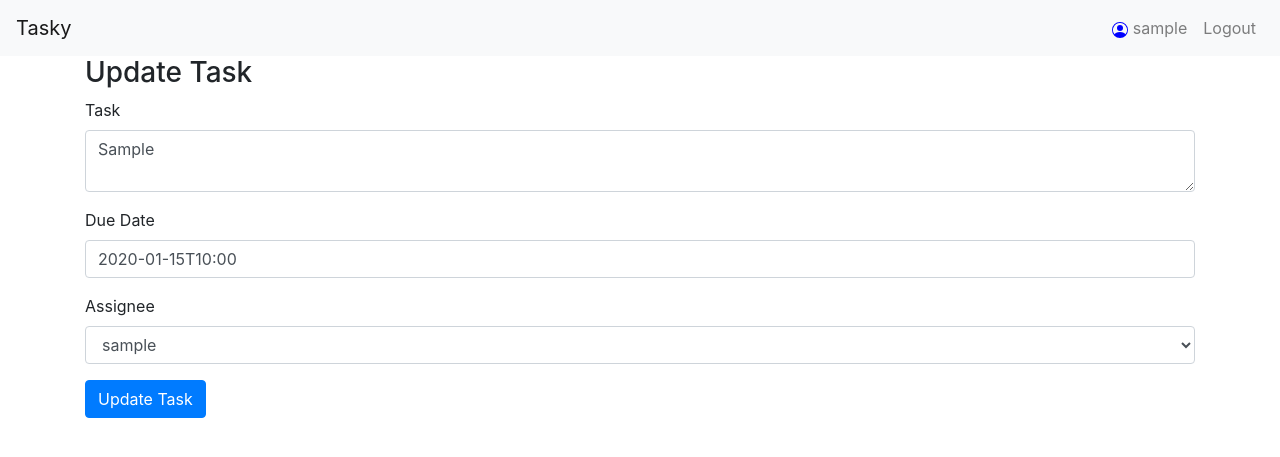
After one commit to gabrie-lhilarion/Tasky, a Flask app: page /task/1/update in a window 1280 px wide. The commit adds this page. Shown: the top 457 px of the page. Run offline with Flask 3, Linux system fonts and the light colour scheme; a user stored in the database is signed in; tables that the repository leaves empty hold one stand-in row (values such as "Sample post").

Commit message:
Add function to update task

```diff
--- a/app/main/forms.py
+++ b/app/main/forms.py
@@ -1,7 +1,8 @@
 from flask_wtf import FlaskForm
-from wtforms import StringField, TextAreaField, DateTimeField, SubmitField, BooleanField
+from wtforms import StringField, TextAreaField, DateTimeField, SubmitField, SelectField
 from wtforms.validators import DataRequired, Optional
 from app.fields import DateTimeLocalField
+from app.models import User
 
 
 class ProjectForm(FlaskForm):
@@ -13,4 +14,15 @@ class ProjectForm(FlaskForm):
 class TaskForm(FlaskForm):
     activity = TextAreaField('Task', validators=[DataRequired()])
     due_date = DateTimeLocalField('Due Date', format='%Y-%m-%dT%H:%M', validators=[DataRequired()])
+    assignee = SelectField('Assign to', coerce=int, validators=[DataRequired()])
     submit = SubmitField('Add Task')
+
+    def __init__(self, *args, **kwargs):
+        super(TaskForm, self).__init__(*args, **kwargs)
+        self.assignee.choices = [(user.id, user.username) for user in User.query.all()]
+
+class UpdateTaskForm(FlaskForm):
+    activity = TextAreaField('Task', validators=[DataRequired()])
+    due_date = DateTimeField('Due Date', format='%Y-%m-%dT%H:%M', validators=[Optional()])
+    assignee = SelectField('Assignee', coerce=int, validators=[DataRequired()])
+    submit = SubmitField('Update Task')
--- a/app/main/views.py
+++ b/app/main/views.py
@@ -9,7 +9,8 @@ from flask_login import login_required, current_user
 from app import db
 from app.main import main
 from app.main.forms import ProjectForm, TaskForm
-from app.models import Project, Task
+from app.models import Project, Task, User
+from app.main.forms import UpdateTaskForm
 
 
 @main.route('/', methods=['GET', 'POST'])
@@ -52,20 +53,24 @@ def project_detail(project_id):
     if request.method == 'POST':
         try:
             if form.validate_on_submit():
-                task = Task(
-                    activity=form.activity.data,
-                    due_date=form.due_date.data if form.due_date.data else None,
-                    status='pending',
-                    owner=current_user,
-                    project=project
-                )
-                db.session.add(task)
-                db.session.commit()
-                flash('Task added successfully!', 'success')
-                return redirect(url_for('main.project_detail', project_id=project_id))
+                assignee_id = form.assignee.data  # Retrieve assignee ID from the form
+                if assignee_id:  # Check if an assignee is selected
+                    task = Task(
+                        activity=form.activity.data,
+                        due_date=form.due_date.data,
+                        status='pending',
+                        assignee=assignee_id,  # Associate the selected assignee with the task
+                        owner=current_user,
+                        project=project
+                    )
+                    db.session.add(task)
+                    db.session.commit()
+                    flash('Task added successfully!', 'success')
+                    return redirect(url_for('main.project_detail', project_id=project_id))
+                else:
+                    flash('Please select an assignee for the task.', 'danger')
             else:
                 flash('Form validation failed', 'danger')
-
         except Exception as e:
             flash(f"An error occurred: {str(e)}", 'danger')
 
@@ -74,4 +79,37 @@ def project_detail(project_id):
         for error in errors:
             flash(f"Error in {getattr(form, field).label.text}: {error}", 'danger')
 
+    for task in project.tasks:
+        task.assignee_name = User.query.get(task.assignee).fullname
+
     return render_template('main/project_detail.html', project=project, form=form)
+
+
+@main.route('/task/<int:task_id>/update', methods=['GET', 'POST'])
+@login_required
+@login_required
+def update_task(task_id):
+    task = Task.query.get_or_404(task_id)
+    project = Project.query.get_or_404(task.project_id)
+
+    form = UpdateTaskForm(obj=task)
+
+    # Populate the assignee field with users
+    form.assignee.choices = [(user.id, user.username) for user in User.query.all()]
+
+    if form.validate_on_submit():
+        task.activity = form.activity.data
+        task.due_date = form.due_date.data
+        task.assignee = form.assignee.data
+        db.session.commit()
+        flash('Task updated successfully!', 'success')
+        return redirect(url_for('main.project_detail', project_id=task.project_id))
+
+    return render_template('main/update_task.html', form=form, task=task)
+
+
+@main.route('/task/<int:task_id>/delete', methods=['POST'])
+@login_required
+def delete_task(task_id):
+    # Logic to delete the task
+    return redirect(url_for('main.project_detail', project_id=task.project_id))
--- a/app/models.py
+++ b/app/models.py
@@ -1,11 +1,5 @@
-"""
-Database models for the Tasky application.
-
-This module defines the SQLAlchemy models for users, tasks, teams, and projects.
-"""
-
-from datetime import datetime  # Import datetime module
 from . import db
+from datetime import datetime
 
 class User(db.Model):
     """
@@ -16,11 +10,9 @@ class User(db.Model):
     username = db.Column(db.String(150), unique=True, nullable=False)
     email = db.Column(db.String(150), unique=True, nullable=False)
     password = db.Column(db.String(200), nullable=False)
+    tasks = db.relationship('Task', backref='owner', lazy=True)
+    projects = db.relationship('Project', secondary='team', backref=db.backref('members', lazy='dynamic'), lazy='dynamic')
 
-    tasks = db.relationship('Task', backref='owner', lazy=True)
-    projects = db.relationship('Project', secondary='team', backref='members', lazy=True)
-
-    # Flask-Login required properties and methods
     @property
     def is_active(self):
         return True
@@ -45,15 +37,9 @@ class Task(db.Model):
     create_date = db.Column(db.DateTime, default=datetime.utcnow)
     due_date = db.Column(db.DateTime, nullable=True)
     status = db.Column(db.String(50), nullable=False, default='pending')
-
-    assignee_id = db.Column(db.Integer, db.ForeignKey('user.id'), nullable=True)
-    assignee = db.relationship('User', foreign_keys=[assignee_id], backref='assigned_tasks')
-
+    assignee = db.Column(db.Integer, nullable=False)
     user_id = db.Column(db.Integer, db.ForeignKey('user.id'), nullable=False)
-    owner = db.relationship('User', foreign_keys=[user_id], backref='owned_tasks')
-
-    project_id = db.Column(db.Integer, db.ForeignKey('project.id'), nullable=True)
-    project = db.relationship('Project', backref='project_tasks')
+    project_id = db.Column(db.Integer, db.ForeignKey('project.id'), nullable=False)
 
 class Team(db.Model):
     """
@@ -72,6 +58,4 @@ class Project(db.Model):
     create_date = db.Column(db.DateTime, default=datetime.utcnow)
     deadline = db.Column(db.DateTime, nullable=True)
     status = db.Column(db.String(50), nullable=False, default='pending')
-
     tasks = db.relationship('Task', backref='project', lazy=True)
-    members = db.relationship('User', secondary='team', backref='user_projects', lazy=True)
--- a/app/static/css/main.css
+++ b/app/static/css/main.css
@@ -66,3 +66,8 @@
     padding: 20px;
     min-height: 200px;
 }
+
+.task_update_delete {
+    display: flex;
+    justify-content: space-between;
+}
--- /dev/null
+++ b/app/templates/main/update_task.html
@@ -0,0 +1,83 @@
+<!DOCTYPE html>
+<html lang="en">
+<head>
+    <meta charset="UTF-8">
+    <meta name="viewport" content="width=device-width, initial-scale=1.0">
+    <title>Update Task</title>
+    <link rel="stylesheet" href="https://cdn.jsdelivr.net/npm/bootstrap@4.6.2/dist/css/bootstrap.min.css">
+</head>
+<body>
+    <nav class="navbar navbar-expand-lg navbar-light bg-light">
+        <a class="navbar-brand" href="{{ url_for('main.index') }}">Tasky</a>
+        <div class="collapse navbar-collapse">
+            <ul class="navbar-nav ml-auto">
+                {% if current_user.is_authenticated %}
+                    <li class="nav-item">
+                        <a class="nav-link">
+                            <svg xmlns="http://www.w3.org/2000/svg" width="16" height="16" fill="blue" class="bi bi-person-circle" viewBox="0 0 16 16">
+                                <path d="M11 6a3 3 0 1 1-6 0 3 3 0 0 1 6 0"/>
+                                <path fill-rule="evenodd" d="M0 8a8 8 0 1 1 16 0A8 8 0 0 1 0 8m8-7a7 7 0 0 0-5.468 11.37C3.242 11.226 4.805 10 8 10s4.757 1.225 5.468 2.37A7 7 0 0 0 8 1"/>
+                            </svg>
+                            {{ current_user.username }}
+                        </a>
+                    </li>
+                    <li class="nav-item">
+                        <a class="nav-link" href="{{ url_for('auth.logout') }}">Logout</a>
+                    </li>
+                {% else %}
+                    <li class="nav-item">
+                        <a class="nav-link" href="{{ url_for('auth.login') }}">Login</a>
+                    </li>
+                    <li class="nav-item">
+                        <a class="nav-link" href="{{ url_for('auth.register') }}">Register</a>
+                    </li>
+                {% endif %}
+            </ul>
+        </div>
+    </nav>
+    <div class="container">
+        <h3>Update Task</h3>
+        <form method="POST">
+            {{ form.hidden_tag() }}
+            <div class="form-group">
+                {{ form.activity.label }}<br>
+                {{ form.activity(class="form-control") }}
+                {% if form.activity.errors %}
+                    <div class="text-danger">
+                        {% for error in form.activity.errors %}
+                            <p>{{ error }}</p>
+                        {% endfor %}
+                    </div>
+                {% endif %}
+            </div>
+            <div class="form-group">
+                {{ form.due_date.label }}<br>
+                {{ form.due_date(class="form-control") }}
+                {% if form.due_date.errors %}
+                    <div class="text-danger">
+                        {% for error in form.due_date.errors %}
+                            <p>{{ error }}</p>
+                        {% endfor %}
+                    </div>
+                {% endif %}
+            </div>
+            <div class="form-group">
+                {{ form.assignee.label }}<br>
+                {{ form.assignee(class="form-control") }}
+                {% if form.assignee.errors %}
+                    <div class="text-danger">
+                        {% for error in form.assignee.errors %}
+                            <p>{{ error }}</p>
+                        {% endfor %}
+                    </div>
+                {% endif %}
+            </div>
+            <div class="form-group">
+                {{ form.submit(class="btn btn-primary") }}
+            </div>
+        </form>
+    </div>
+    <script src="https://cdn.jsdelivr.net/npm/jquery@3.5.1/dist/jquery.slim.min.js"></script>
+    <script src="https://cdn.jsdelivr.net/npm/bootstrap@4.6.2/dist/js/bootstrap.bundle.min.js"></script>
+</body>
+</html>
```
Also changed, not shown: app/templates/main/project_detail.html (+33 -9 lines), migrations/versions/72299a36ba72_updated_user_task_and_project_models.py (added, +44 -0 lines), migrations/versions/776b8bfff177_fixed_backref_names_to_avoid_conflicts.py (added, +42 -0 lines).
